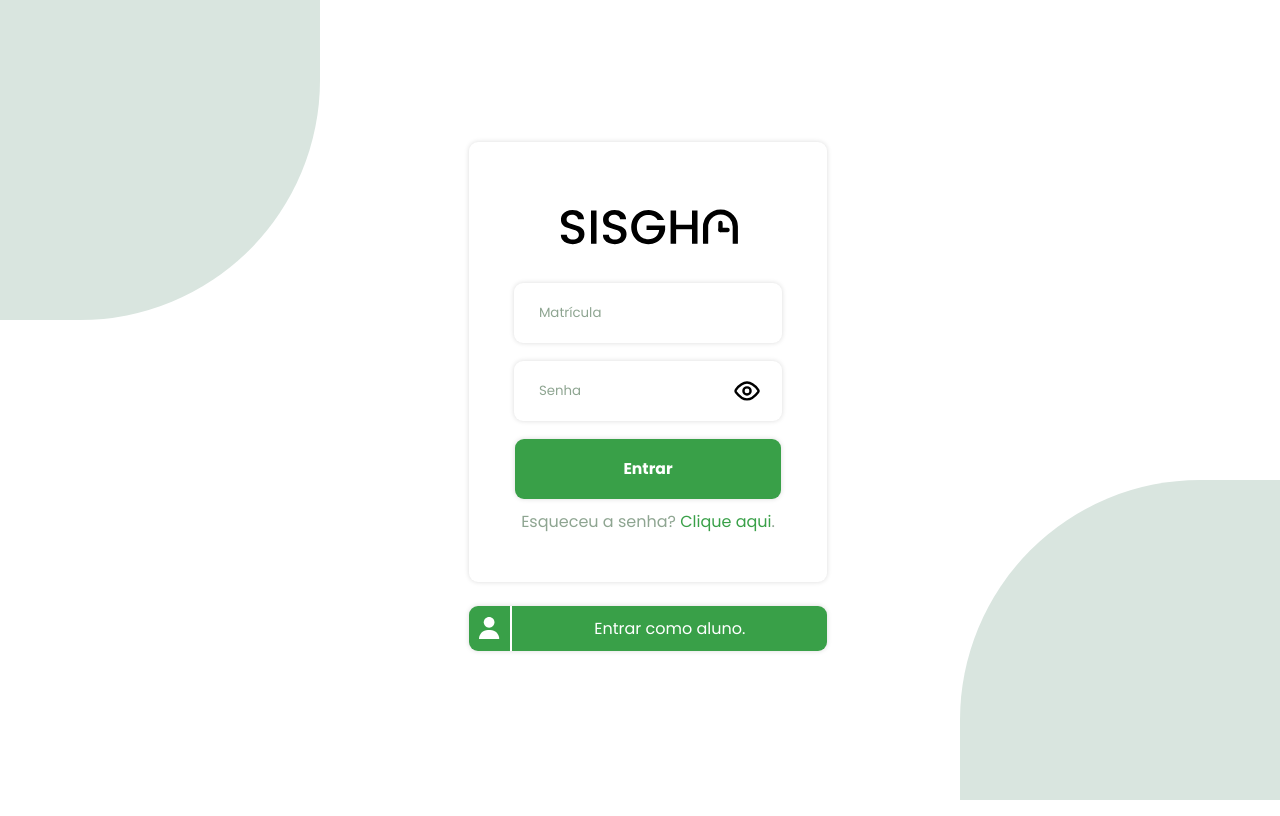
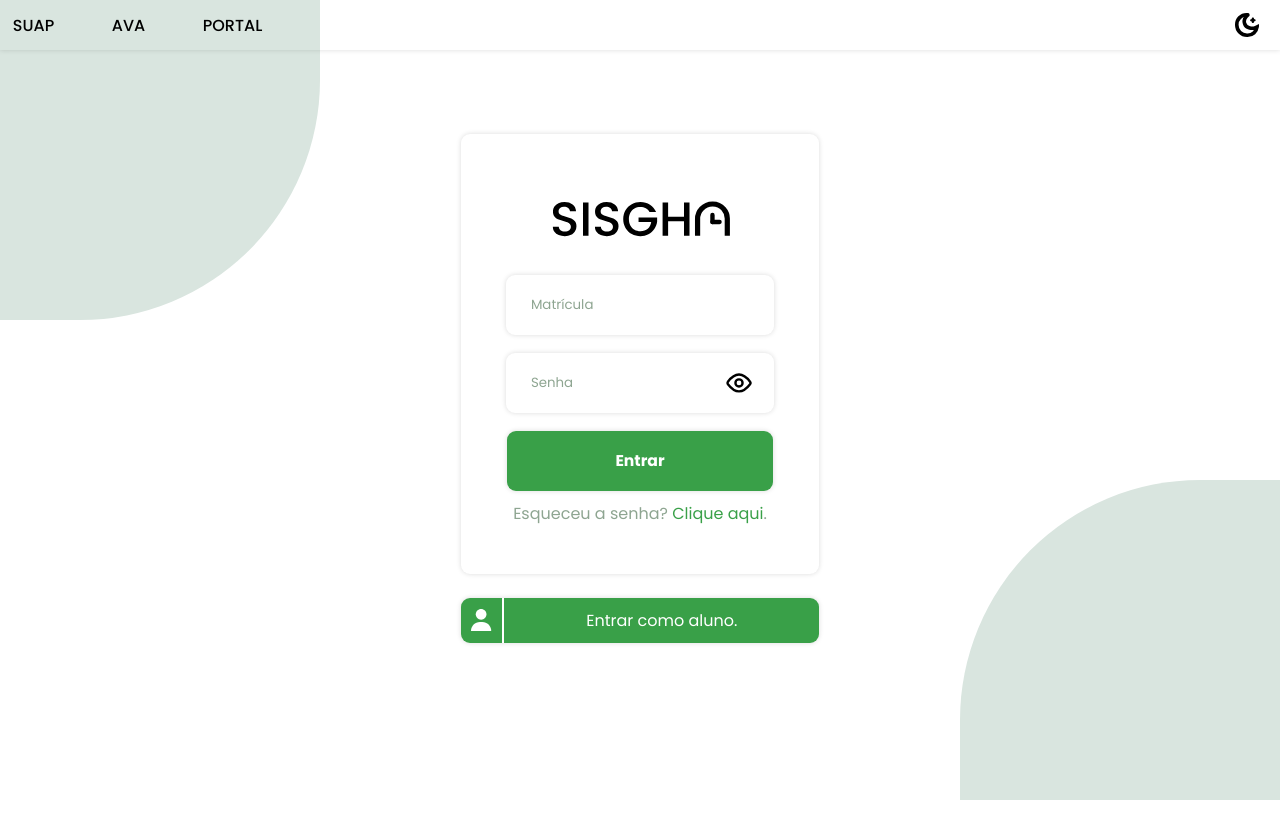
Before and after one commit to sisgha/sisgha-app-nuxt, a Nuxt app: page / in a window 1280 px wide. Built offline with nearby package versions, Linux system fonts and the light colour scheme.

Commit message:
Layout Bug Fixed and Add Darkmode V1.0
Esse commit corrige um erro ao criar layouts e adiciona funcionalidade a recursos como o Darkmode

```diff
--- a/assets/styles/darkmodeStyle.css
+++ b/assets/styles/darkmodeStyle.css
@@ -55,7 +55,92 @@
 .darkmodeOn h5, .darkmodeOn h6,
 .darkmodeOn .ilustracao .mensagem,
 .darkmodeOff select {
-  color: #fff;
+  color: #fff;/* ---- Darkmode Inativo ---- */
+
+  /* Background */
+  .darkmodeOff,
+  .darkmodeOff form,
+  .darkmodeOff .header,
+  .darkmodeOff .container,
+  .darkmodeOff .dividerLogin,
+  .darkmodeOff .inputEstilizado {
+    background-color: #fff;
+    animation: toggleLightTheme 500ms ease-in-out;
+  }
+
+  /* Imagem */
+  .darkmodeOff img {
+    filter: invert(0);
+  }
+  .darkmodeOn .ilustracao img {
+    filter: contrast(5);
+  }
+
+  /* Textos e Inputs */
+  .darkmodeOff .inputEstilizado,
+  .darkmodeOff p, .darkmodeOff a,
+  .darkmodeOff h1, .darkmodeOff h2,
+  .darkmodeOff h3, .darkmodeOff h4,
+  .darkmodeOff h5, .darkmodeOff h6,
+  .darkmodeOff select {
+    color: #000;
+  }
+  .darkmodeOff .ilustracao .mensagem {
+    color: #adadad !important;
+  }
+  .darkmodeOff .textoDescritivo,
+  .darkmodeOff input::placeholder {
+    color: #8ea591 !important;
+  }
+
+  /* Detalhes Extras */
+  .darkmodeOff .mancha1,
+  .darkmodeOff .mancha2 {
+    background-color: #d9e5df;
+  }
+
+
+  /* ---- Darkmode Ativo ---- */
+
+  /* Background */
+  .darkmodeOn,
+  .darkmodeOn form,
+  .darkmodeOn .header,
+  .darkmodeOn .container,
+  .darkmodeOn .dividerLogin,
+  .darkmodeOn .inputEstilizado {
+    background-color: #25282e;
+    animation: toggleDarkTheme 500ms;
+  }
+
+  /* Imagem */
+  .darkmodeOn img {
+    filter: invert(1);
+  }
+  .darkmodeOn .ilustracao img {
+    filter: contrast(5);
+  }
+
+  /* Textos e Inputs */
+  .darkmodeOn .inputEstilizado,
+  .darkmodeOn p, .darkmodeOn a,
+  .darkmodeOn h1, .darkmodeOn h2,
+  .darkmodeOn h3, .darkmodeOn h4,
+  .darkmodeOn h5, .darkmodeOn h6,
+  .darkmodeOn .ilustracao .mensagem,
+  .darkmodeOff select {
+    color: #fff;
+  }
+  .darkmodeOn .textoDescritivo,
+  .darkmodeOn input::placeholder {
+    color: #acb6ae !important;
+  }
+
+  /* Detalhes Extras */
+  .darkmodeOn .mancha1,
+  .darkmodeOn .mancha2 {
+    background-color: #465f52;
+  }
 }
 .darkmodeOn .textoDescritivo,
 .darkmodeOn input::placeholder {
--- /dev/null
+++ b/layouts/default.vue
@@ -0,0 +1,168 @@
+<template>
+  <div :class="darkmodeActive">
+    <!-- Fonte -->
+    <div class="fontePadrao">
+      <link rel="preconnect" href="https://fonts.googleapis.com">
+      <link rel="preconnect" href="https://fonts.gstatic.com" crossorigin>
+      <link href="https://fonts.googleapis.com/css2?family=Poppins:wght@300;400;500;600;700&display=swap" rel="stylesheet">
+    </div>
+
+    <!-- Header -->
+    <header class="header bordaEstilizada">
+
+      <!-- Opcoes -->
+      <nav>
+        <!-- Menu de Visitante -->
+        <ul class="headerVisitante">
+          <li>
+            <ul class="outrasPlataformas">
+              <li><a href="https://suap.ifro.edu.br/accounts/login/" target="_blank"> SUAP</a></li>
+              <li><a href="https://virtual.ifro.edu.br/" target="_blank">AVA</a></li>
+              <li><a href="https://portal.ifro.edu.br/" target="_blank">PORTAL</a></li>
+            </ul>
+          </li>
+
+          <li>
+            <div class="trocarTema" @click="alterarTema()">
+              <img src="@/assets/Sol.svg" alt="Modo claro" v-if="!statusTema">
+              <img class="lua" src="@/assets/Lua.svg" alt="Modo escurso" v-else>
+            </div>
+          </li>
+        </ul>
+      </nav>
+    </header>
+
+    <!-- Paginas -->
+    <div class="contentLayout">
+      <slot />
+    </div>
+  </div>
+</template>
+
+<script>
+import "@/assets/styles/fontePadrao.css"
+import "@/assets/styles/bordaEstilizada.css"
+import "@/assets/styles/darkmodeStyle.css"
+
+export default {
+  data() {
+    return {
+      darkmodeActive: "darkmodeOff"
+    }
+  },
+  computed: {
+    statusTema() {
+      return this.darkmodeActive === "darkmodeOff"
+    }
+  },
+  methods: {
+    alterarTema() {
+      this.darkmodeActive = this.statusTema ? "darkmodeOn" : "darkmodeOff"
+    },
+  }
+
+}
+</script>
+
+<style>
+  /* ---- Ajustes Gerais ---- */
+
+  /* Header */
+  .header {
+    display: flex !important;
+    flex-direction: row !important;
+
+    width: 100vw !important;
+    height: 50px;
+
+    align-items: center;
+    justify-content: center;
+
+    border-radius: 0 !important;
+
+    position: absolute !important;
+    z-index: 99;
+  }
+  .headerVisitante {
+    display: flex;
+    flex-direction: row;
+    gap: 15%;
+
+    width: 98vw;
+    height: max-content;
+
+    justify-content: space-between !important;
+    align-items: center !important;
+
+    font-weight: 500;
+    list-style: none;
+  }
+  .outrasPlataformas {
+    display: flex;
+    flex-direction: row;
+    gap: 15%;
+
+    width: 30vw;
+    height: max-content;
+
+    font-weight: 500;
+    list-style: none;
+  }
+
+  .headerOpcoes li,
+  .outrasPlataformas li {
+    width: max-content !important;
+  }
+
+
+  /* Icone */
+  .trocarTema {
+    display: flex;
+    width: 5vh !important;
+    height: 5vh !important;
+
+    justify-content: center !important;
+    align-items: center !important;
+  }
+  .trocarTema img {
+    width: 5vh;
+  }
+  .trocarTema .lua {
+    width: 3vh !important;
+  }
+
+  /* ---- Ajustes ---- */
+  * {
+      margin: 0;
+      padding: 0;
+  }
+
+  .container {
+      display: flex;
+      flex-direction: column;
+      width: 100vw !important;
+      height: 100vh !important;
+      justify-content: center;
+      align-items: center;
+  }
+
+  /* ---- Paginas ---- */
+  .contentLayout {
+    display: flex !important;
+    position: absolute !important;
+    z-index: 1;
+  }
+
+  /* - Estilização da Scrollbar - */
+  ::-webkit-scrollbar {
+      width: 5px;
+  }
+  ::-webkit-scrollbar-track {
+      background: #00532b15;
+      border-radius: 0 90px 90px 0;
+  }
+  ::-webkit-scrollbar-thumb{
+      background: #39A048;
+      border-radius: 90px;
+  }
+</style>
--- a/pages/index.vue
+++ b/pages/index.vue
@@ -1,12 +1,5 @@
 <template>
-    <div id="" class="container darkmodeOff">
-        <!-- Fonte -->
-        <div class="fontePadrao">
-            <link rel="preconnect" href="https://fonts.googleapis.com">
-            <link rel="preconnect" href="https://fonts.gstatic.com" crossorigin>
-            <link href="https://fonts.googleapis.com/css2?family=Poppins:wght@300;400;500;600;700&display=swap" rel="stylesheet">
-        </div>
-
+    <div id="" class="container">
         <!-- Conteudo da Pagina -->
         <div class="content">
             <!-- Formulario de Login -->
@@ -64,11 +57,9 @@
 </template>
 
 <script>
-    import "@/assets/styles/fontePadrao.css"
     import "@/assets/styles/inputEstilizado.css"
     import "@/assets/styles/bordaEstilizada.css"
     import "@/assets/styles/botaoEstilizado.css"
-    import "@/assets/styles/darkmodeStyle.css"
 
     export default {
         head: {
@@ -78,7 +69,6 @@
         data() {
             return {
                 visualizarSenha: "password",
-                darkmodeActive: false
             }
         },
         computed: {
@@ -90,39 +80,12 @@
             alterarInput() {
                 this.visualizarSenha = this.tipoDeSenha ? "text" : "password"
             },
-            async darkmode() {
-                if (this.darkmodeActive == true) {
-                    document.getElementById("pagina").classList.remove("darkmodeOff")
-                    document.getElementById("pagina").classList.add("darkmodeOn")
-                } else {
-                    document.getElementById("pagina").classList.remove("darkmodeOn")
-                    document.getElementById("pagina").classList.add("darkmodeOff")
-                }
-            }
-        },
-        mounted() {
-            this.darkmode()
         }
     }
 </script>
 
 <style scoped>
-    * {
-        margin: 0;
-        padding: 0;
-    }
-
-    .container {
-        display: flex;
-        flex-direction: column;
-
-        width: 100vw !important;
-        height: 100vh !important;
-
-        justify-content: center;
-        align-items: center;
-    }
-    /* Ajustes */
+    /* Ajustes da Pagina */
     .content {
         display: flex;
         flex-direction: column;
```
Also changed, not shown: assets/Lua.svg (added), assets/Sol.svg (added).
